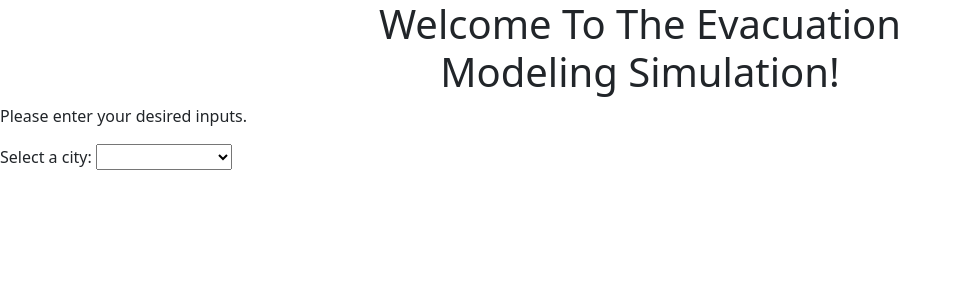
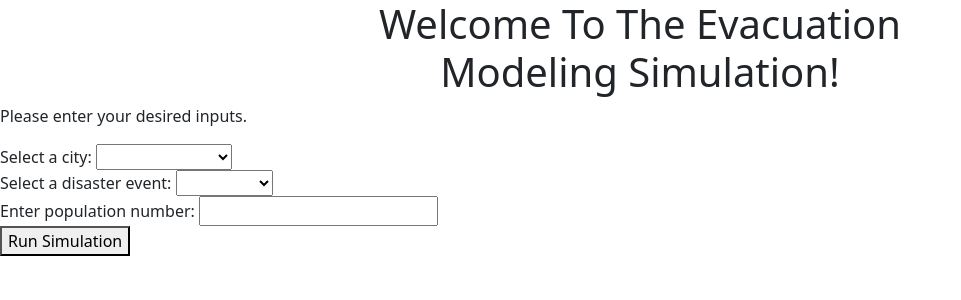
Before and after one commit to gloriamar0/EvacModel, a Django app: page / in a window 1280 px wide. Shown: the top 300 px of the page, without its empty margins (0-961 px from the left). Run offline with Django 4.2, Linux system fonts and the light colour scheme; some libraries are stand-ins or nearby versions.

Commit message:
Created basic home UI and added Bootstrap 5

```diff
--- a/evacModelUI/templates/evacModelUI/home.html
+++ b/evacModelUI/templates/evacModelUI/home.html
@@ -11,16 +11,38 @@
     <title>Home Page</title>
   </head>
   <body>
-    <h1>Welcome to the Evacuation<br>Modeling Simulation!</h1>
-    <p class="des">Please enter your desired inputs.</p>
-    <label for="city">Select a city:</label>
-    <select name="cities" id="cities" required>
+    <div>
+      <h1>Welcome to the Evacuation<br>Modeling Simulation!</h1>
+      <p class="des">Please enter your desired inputs.</p>
+    </div>
+
+    <div>
+      <label for="city">Select a city:</label>
+      <select name="cities" id="cities" required>
         <option value="" selected disabled></option>
         <option value="houston">Houston</option>
         <option value="college station">College Station</option>
         <option value="hawaii">Hawaii</option>
-    </select>
+      </select>
+    </div>
 
+    <div>
+      <label for="disaster">Select a disaster event:</label>
+      <select name="disasters" id="disasters" required>
+        <option value="" selected disabled></option>
+        <option value="fire">Fire</option>
+        <option value="flooding">Flooding</option>
+        <option value="hurricane">Hurricane</option>
+      </select>
+    </div>
 
+    <div>
+      <label for="population">Enter population number:</label>
+      <input type="number" id="population" name="population" min="1" required>
+    </div>
+
+    <div>
+      <button type="submit">Run Simulation</button>
+    </div>
   </body>
 </html>
```
Also changed, not shown: .github/workflows/django.yml (added), package-lock.json (added).
